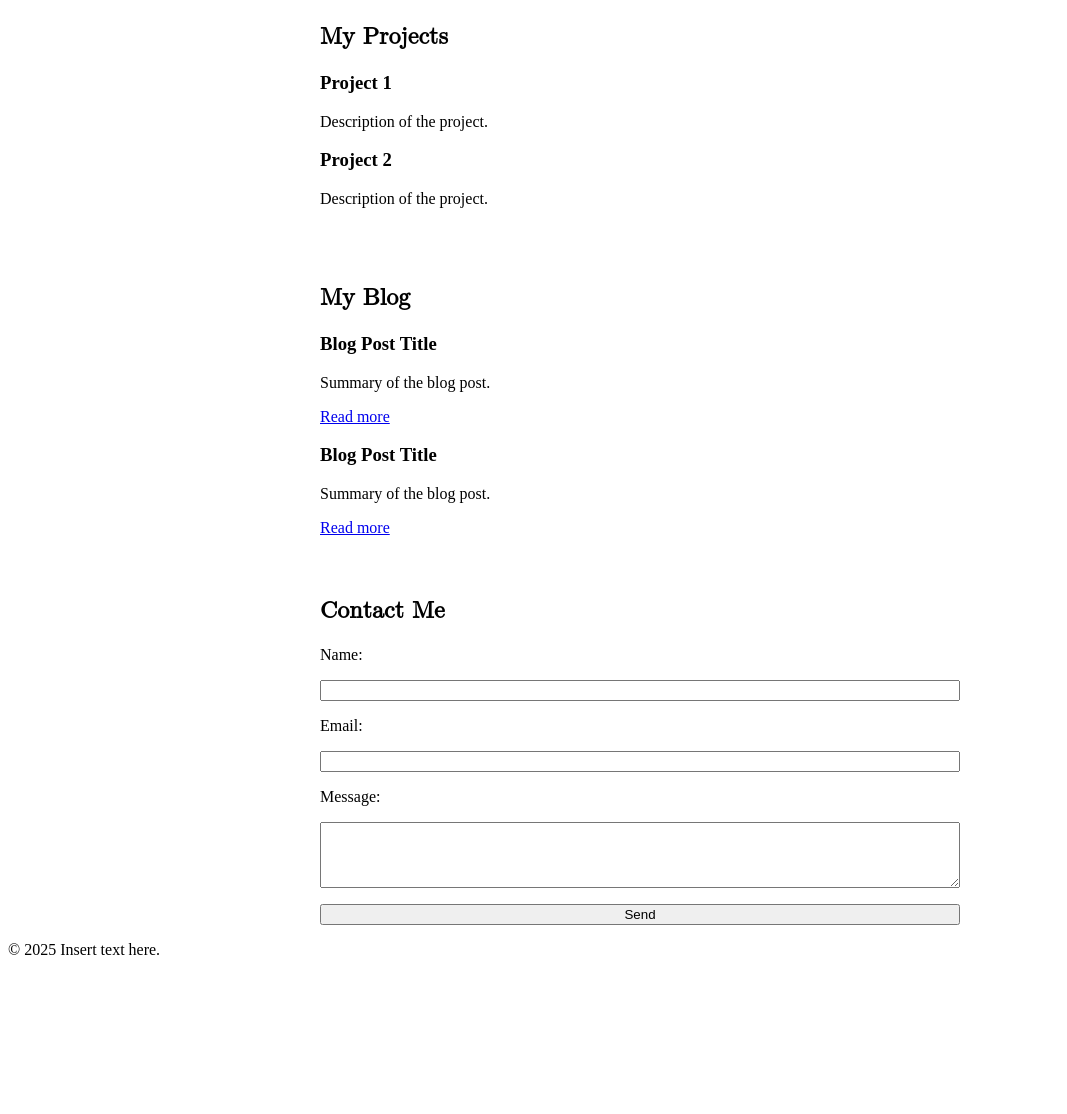
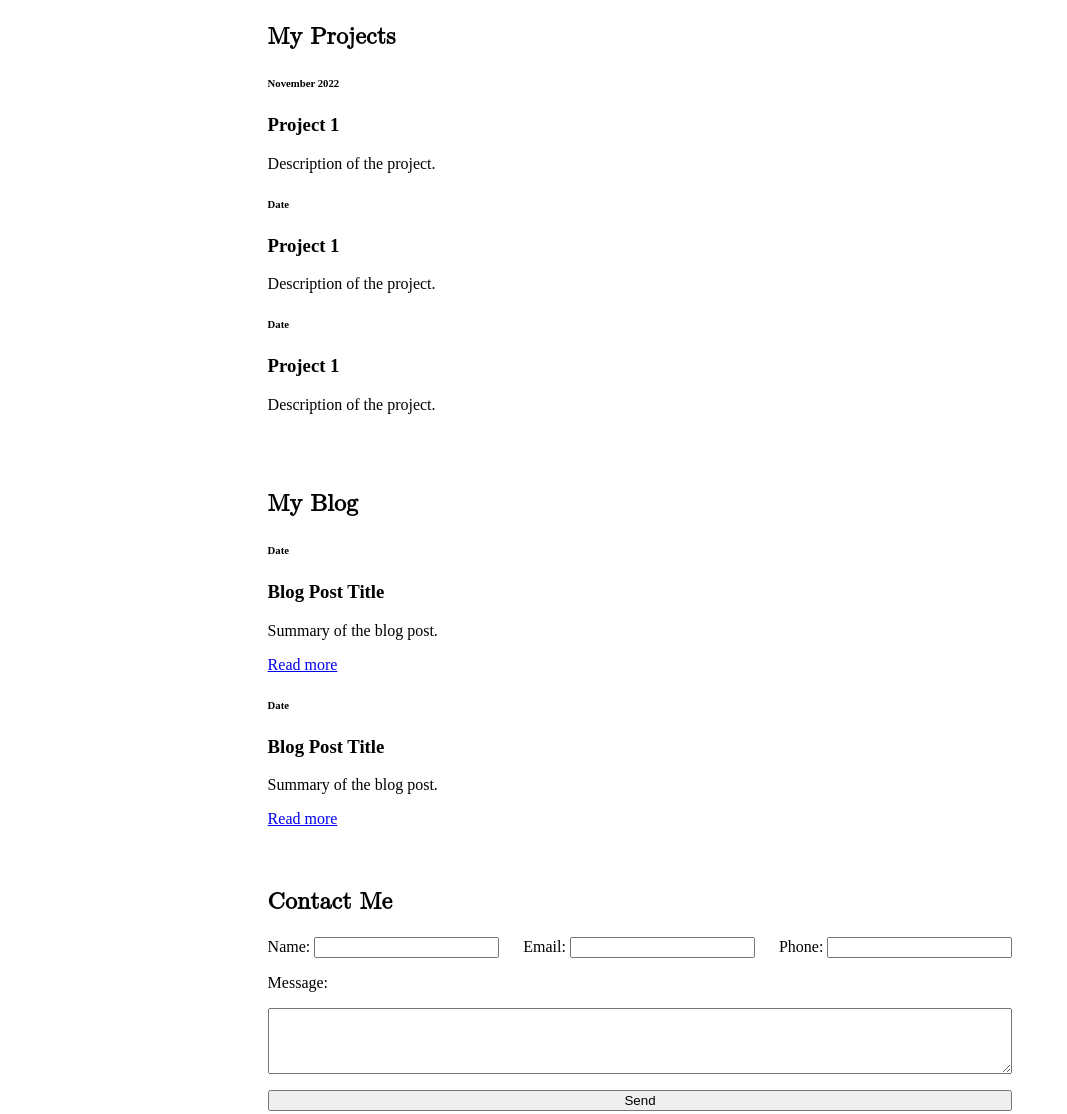
Before and after one commit to DanyElAlgo/portfolio, a plain HTML site: page index.html in a window 1280 px wide. Shown: the part 1020-2134 px from the top of the page, without its empty margins (0-1067 px from the left). Before the commit the page ends 1995 px from the top, so only its background shows below. Drawn offline with Linux system fonts and the light colour scheme.

Commit message:
Some additional fixes
Aún falta meterle el estilo, pero por ahora ya parece tener un esqueleto completo

```diff
--- a/index.html
+++ b/index.html
@@ -43,6 +43,7 @@
               <li>React</li>
               <li>C++</li>
               <li>C#</li>
+              <!-- TODO: Give metric bars to all the skills -->
             </ul>
             <h3>Education</h3>
             <ul class="education-list">
@@ -63,12 +64,22 @@
 
           <section id="projects">
             <h2>My Projects</h2>
+
             <div class="project">
+              <h6>November 2022</h6>
               <h3>Project 1</h3>
               <p>Description of the project.</p>
             </div>
+
             <div class="project">
-              <h3>Project 2</h3>
+              <h6>Date</h6>
+              <h3>Project 1</h3>
+              <p>Description of the project.</p>
+            </div>
+
+            <div class="project">
+              <h6>Date</h6>
+              <h3>Project 1</h3>
               <p>Description of the project.</p>
             </div>
           </section>
@@ -76,25 +87,37 @@
           <section id="blog">
             <h2>My Blog</h2>
             <article class="blog-post">
+              <h6>Date</h6>
               <h3>Blog Post Title</h3>
               <p>Summary of the blog post.</p>
               <a href="#">Read more</a>
             </article>
             <article class="blog-post">
+              <h6>Date</h6>
               <h3>Blog Post Title</h3>
               <p>Summary of the blog post.</p>
               <a href="#">Read more</a>
+            </article>
           </section>
 
           <section id="contact">
             <h2>Contact Me</h2>
             <form action="#" method="post" class="contact-form">
+              <div class="form-group">
+                <div>
                   <label for="name">Name:</label>
                   <input type="text" id="name" name="name" required />
-
+                </div>
+                <div>
                   <label for="email">Email:</label>
                   <input type="email" id="email" name="email" required />
-
+                </div>
+                <div>
+                  <label for="phone">Phone:</label>
+                  <input type="tel" id="phone" name="phone" required />
+                </div>
+                <!-- TODO: Make letter and input boxes bigger -->
+              </div>
               <label for="message">Message:</label>
               <textarea
                 id="message"
@@ -106,7 +129,6 @@
               <button type="submit">Send</button>
             </form>
           </section>
-
         </div>
       </div>
     </main>
--- a/styles.css
+++ b/styles.css
@@ -54,3 +54,8 @@ h2 {
     flex-direction: column;
     gap: 2vh;
 }
+
+.form-group{
+    display: flex;
+    gap: 3vh;
+}
```
Lines whose indentation alone changed are shown as unchanged.
